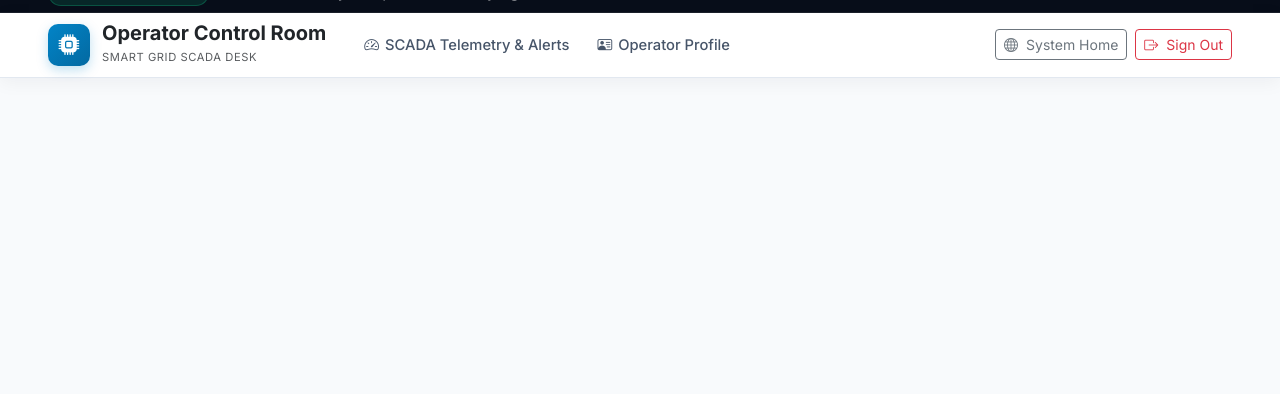
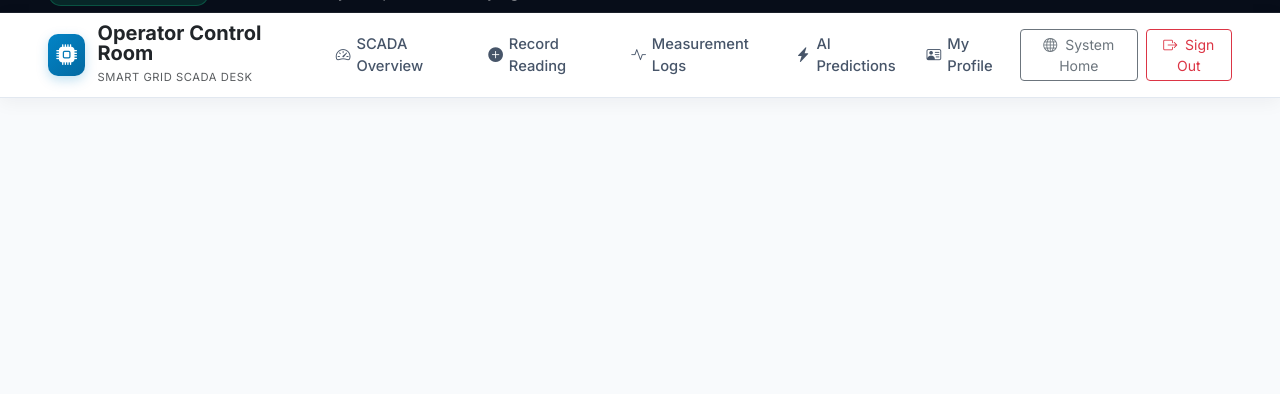
Before and after one commit to VishnuSuresh0204/Smart-Grid-Fault-Detection-System, a Django app: template templates/OPERATOR/commen.html in a window 1280 px wide. Shown: the part 26-420 px from the top of the page. Run offline with Django 5.2, Linux system fonts and the light colour scheme; the template is opened without the code that fills it, so the values that code supplies are empty; some libraries are stand-ins or nearby versions.

Commit message:
Update templates/OPERATOR/commen.html

```diff
--- a/templates/OPERATOR/commen.html
+++ b/templates/OPERATOR/commen.html
@@ -200,12 +200,27 @@
         <ul class="navbar-nav me-auto ms-lg-4">
           <li class="nav-item">
             <a class="op-nav-link" href="/operator_home">
-              <i class="bi bi-speedometer2"></i> SCADA Telemetry & Alerts
+              <i class="bi bi-speedometer2"></i> SCADA Overview
+            </a>
+          </li>
+          <li class="nav-item">
+            <a class="op-nav-link" href="/add_measurement">
+              <i class="bi bi-plus-circle-fill"></i> Record Reading
+            </a>
+          </li>
+          <li class="nav-item">
+            <a class="op-nav-link" href="/measurement_history">
+              <i class="bi bi-activity"></i> Measurement Logs
+            </a>
+          </li>
+          <li class="nav-item">
+            <a class="op-nav-link" href="/prediction_history">
+              <i class="bi bi-lightning-charge-fill"></i> AI Predictions
             </a>
           </li>
           <li class="nav-item">
             <a class="op-nav-link" href="/operator_profile">
-              <i class="bi bi-person-vcard"></i> Operator Profile
+              <i class="bi bi-person-vcard"></i> My Profile
             </a>
           </li>
         </ul>
```
